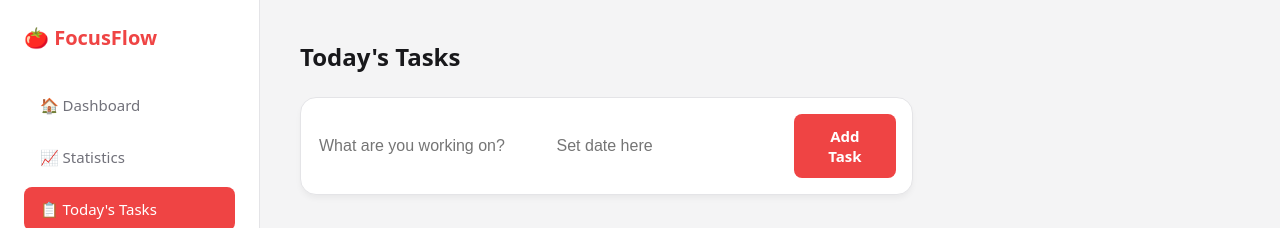
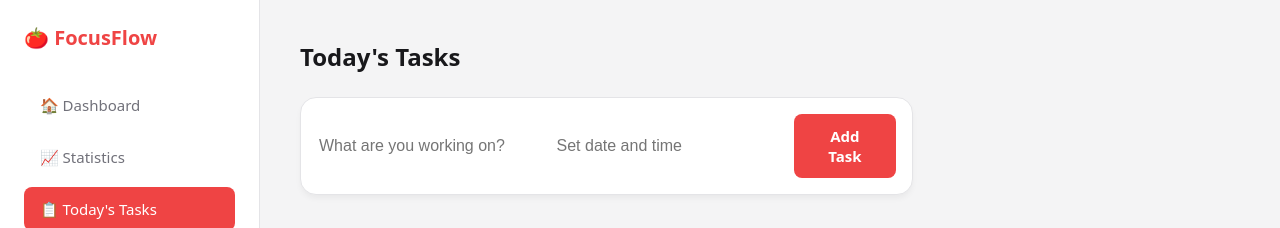
Before and after one commit to deekondayashwanth408-design/FocusFlow-Pomodoro, a React (Vite) app: page / in a window 1280 px wide. Both pictures are taken after a click on the button "📋 Today's Tasks". Shown: the top 228 px of the page. Built offline with nearby package versions, Linux system fonts and the light colour scheme.

Commit message:
Update placeholder text and add onClick picker trigger

```diff
--- a/src/App.jsx
+++ b/src/App.jsx
@@ -667,8 +667,11 @@ function App() {
                     e.target.type = "datetime-local";
                     try { e.target.showPicker(); } catch(err) {}
                   }}
+                  onClick={(e) => {
+                    try { e.target.showPicker(); } catch(err) {}
+                  }}
                   onBlur={(e) => { if (!e.target.value) e.target.type = "text"; }}
-                  placeholder="Set date here"
+                  placeholder="Set date and time"
                   value={newTaskReminder}
                   onChange={(e) => setNewTaskReminder(e.target.value)}
                   className="task-input-date"
```
